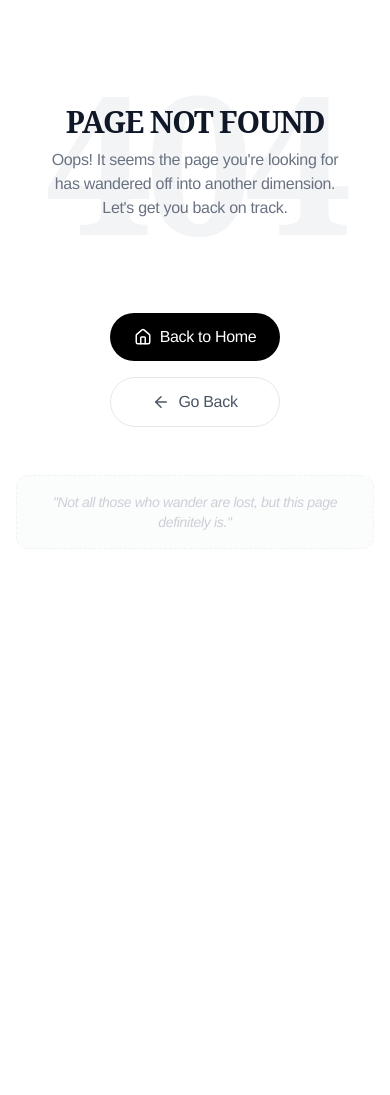
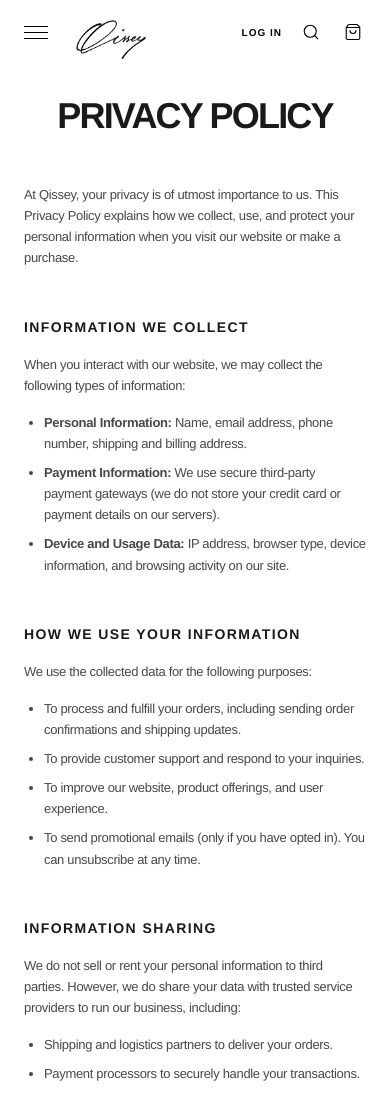
Before and after one commit to MitSonani/qissey-ecommerce, a React (Vite) app: page /privacy-policy in a window 390 px wide. Shown: the top 1095 px of the page. Before the commit the page ends 844 px from the top, so only its background shows below. Built offline with nearby package versions, Linux system fonts and the light colour scheme; no server answers.

Commit message:
feat: add Privacy Policy page with a new route and update the footer link to point to it.

```diff
--- a/src/app/App.jsx
+++ b/src/app/App.jsx
@@ -17,6 +17,7 @@ const Contact = lazy(() => import('../pages/Contact'));
 const ShippingPolicy = lazy(() => import('../pages/ShippingPolicy'));
 const PaymentPolicy = lazy(() => import('../pages/PaymentPolicy'));
 const ReturnPolicy = lazy(() => import('../pages/ReturnPolicy'));
+const PrivacyPolicy = lazy(() => import('../pages/PrivacyPolicy'));
 
 import Navbar from '../layouts/Navbar';
 import Footer from '../layouts/Footer';
@@ -78,6 +79,7 @@ function App() {
               <Route path="/shipping-policy" element={<MainLayout><ShippingPolicy /></MainLayout>} />
               <Route path="/payment-policy" element={<MainLayout><PaymentPolicy /></MainLayout>} />
               <Route path="/return-policy" element={<MainLayout><ReturnPolicy /></MainLayout>} />
+              <Route path="/privacy-policy" element={<MainLayout><PrivacyPolicy /></MainLayout>} />
               <Route path="/auth" element={<Auth />} />
               <Route element={<ProtectedRoute />}>
                 <Route path="/account" element={<MainLayout><Account /></MainLayout>} />
--- a/src/layouts/Footer.jsx
+++ b/src/layouts/Footer.jsx
@@ -27,7 +27,7 @@ const FOOTER_LINKS = [
     {
         title: "Policies",
         links: [
-            { label: "Privacy policy", path: "/" },
+            { label: "Privacy policy", path: "/privacy-policy" },
             { label: "Purchase conditions", path: "/" },
         ]
     }
--- /dev/null
+++ b/src/pages/PrivacyPolicy.jsx
@@ -0,0 +1,125 @@
+import React, { useEffect } from 'react';
+import { Link } from 'react-router-dom';
+
+export default function PrivacyPolicy() {
+    useEffect(() => {
+        window.scrollTo(0, 0);
+    }, []);
+
+    return (
+        <div className="min-h-screen bg-white text-[#1A1A1A] font-sans pt-24 md:pt-32 pb-20 px-6 md:px-12 lg:px-24">
+            <div className="max-w-4xl mx-auto">
+                <div className="text-center mb-12 md:mb-16">
+                    <p className="text-4xl md:text-5xl font-black uppercase tracking-tighter mb-4">Privacy Policy</p>
+                </div>
+
+                <div className="space-y-12">
+                    <section>
+                        <div className="text-[13px] opacity-80 space-y-4 leading-relaxed font-medium">
+                            <p>
+                                At Qissey, your privacy is of utmost importance to us. This Privacy Policy explains how we collect, use, and protect your personal information when you visit our website or make a purchase.
+                            </p>
+                        </div>
+                    </section>
+
+                    <section>
+                        <p className="text-[14px] uppercase font-bold tracking-[0.1em] mb-4">Information We Collect</p>
+                        <div className="text-[13px] opacity-80 space-y-4 leading-relaxed font-medium">
+                            <p>When you interact with our website, we may collect the following types of information:</p>
+                            <ul className="list-disc pl-5 space-y-2">
+                                <li><strong>Personal Information:</strong> Name, email address, phone number, shipping and billing address.</li>
+                                <li><strong>Payment Information:</strong> We use secure third-party payment gateways (we do not store your credit card or payment details on our servers).</li>
+                                <li><strong>Device and Usage Data:</strong> IP address, browser type, device information, and browsing activity on our site.</li>
+                            </ul>
+                        </div>
+                    </section>
+
+                    <section>
+                        <p className="text-[14px] uppercase font-bold tracking-[0.1em] mb-4">How We Use Your Information</p>
+                        <div className="text-[13px] opacity-80 space-y-4 leading-relaxed font-medium">
+                            <p>We use the collected data for the following purposes:</p>
+                            <ul className="list-disc pl-5 space-y-2">
+                                <li>To process and fulfill your orders, including sending order confirmations and shipping updates.</li>
+                                <li>To provide customer support and respond to your inquiries.</li>
+                                <li>To improve our website, product offerings, and user experience.</li>
+                                <li>To send promotional emails (only if you have opted in). You can unsubscribe at any time.</li>
+                            </ul>
+                        </div>
+                    </section>
+
+                    <section>
+                        <p className="text-[14px] uppercase font-bold tracking-[0.1em] mb-4">Information Sharing</p>
+                        <div className="text-[13px] opacity-80 space-y-4 leading-relaxed font-medium">
+                            <p>We do not sell or rent your personal information to third parties. However, we do share your data with trusted service providers to run our business, including:</p>
+                            <ul className="list-disc pl-5 space-y-2">
+                                <li>Shipping and logistics partners to deliver your orders.</li>
+                                <li>Payment processors to securely handle your transactions.</li>
+                                <li>IT and analytics providers to help us optimize our website.</li>
+                            </ul>
+                            <p className="mt-4">We may also disclose your information if required by law or to protect our legal rights.</p>
+                        </div>
+                    </section>
+
+                    <section>
+                        <p className="text-[14px] uppercase font-bold tracking-[0.1em] mb-4">Data Security</p>
+                        <div className="text-[13px] opacity-80 space-y-4 leading-relaxed font-medium">
+                            <p>
+                                We implement industry-standard security measures to protect your personal data against unauthorized access, alteration, disclosure, or destruction. All sensitive information (like payment details) is encrypted during transmission.
+                            </p>
+                        </div>
+                    </section>
+
+                    <section>
+                        <p className="text-[14px] uppercase font-bold tracking-[0.1em] mb-4">Cookies</p>
+                        <div className="text-[13px] opacity-80 space-y-4 leading-relaxed font-medium">
+                            <p>
+                                Our website uses cookies to enhance your browsing experience, remember your preferences, and analyze site traffic. You can choose to disable cookies through your browser settings, though some parts of our site may not function properly without them.
+                            </p>
+                        </div>
+                    </section>
+
+                    <section>
+                        <p className="text-[14px] uppercase font-bold tracking-[0.1em] mb-4">Your Rights</p>
+                        <div className="text-[13px] opacity-80 space-y-4 leading-relaxed font-medium">
+                            <p>You have the right to:</p>
+                            <ul className="list-disc pl-5 space-y-2">
+                                <li>Access and update the personal information we hold about you.</li>
+                                <li>Request deletion of your data (subject to certain legal obligations).</li>
+                                <li>Opt-out of marketing communications at any time.</li>
+                            </ul>
+                        </div>
+                    </section>
+
+                    <section>
+                        <p className="text-[14px] uppercase font-bold tracking-[0.1em] mb-4">Changes to This Policy</p>
+                        <div className="text-[13px] opacity-80 space-y-4 leading-relaxed font-medium">
+                            <p>
+                                We may update this Privacy Policy from time to time to reflect changes in our practices or for legal reasons. Any updates will be posted on this page.
+                            </p>
+                        </div>
+                    </section>
+
+                    <section>
+                        <p className="text-[14px] uppercase font-bold tracking-[0.1em] mb-4">Contact Us</p>
+                        <div className="text-[13px] opacity-80 space-y-4 leading-relaxed font-medium">
+                            <p>If you have any questions or concerns about this Privacy Policy, please reach out to us:</p>
+                            <ul className="space-y-2 mt-2">
+                                <li>📧 Email: <a href="mailto:support@qissey.com" className="hover:text-black hover:underline transition-all">support@qissey.com</a></li>
+                                <li>📞 Phone: <a href="tel:+917862930732" className="hover:text-black hover:underline transition-all">+91 78629 30732</a></li>
+                            </ul>
+                        </div>
+                    </section>
+
+                    <div className='mt-16'>
+                        <Link
+                            to="/contact"
+                            className="inline-block px-8 bg-black text-white py-4 text-[10px] uppercase font-bold tracking-widest hover:bg-[#1A1A1A] transition-colors flex justify-center items-center gap-3 rounded-sm w-fit"
+                        >
+                            Contact Us
+                        </Link>
+                    </div>
+                </div>
+            </div>
+        </div>
+    );
+}
```
